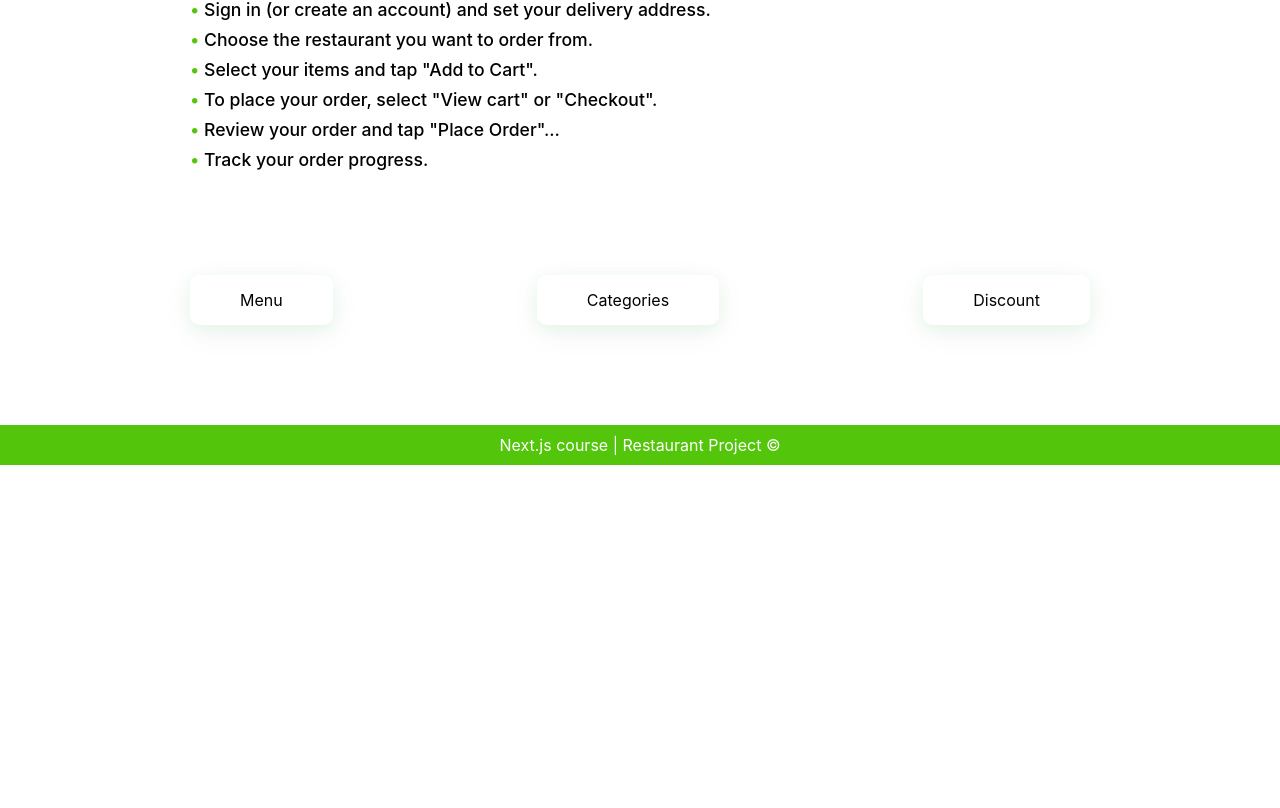
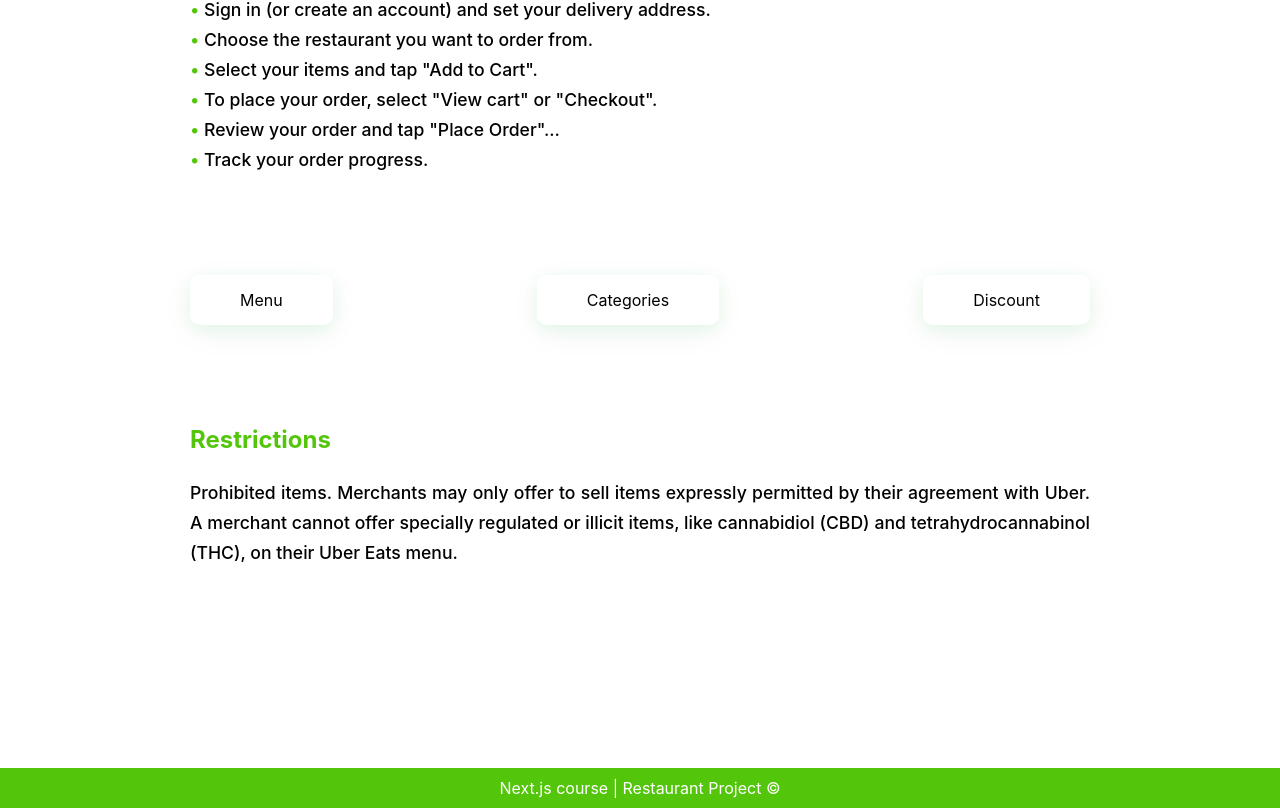
Before and after one commit to shararesadeghi/restaurant-page-with-next, a Next.js app in the folder project/: page / in a window 1280 px wide. Shown: the part 1356-2164 px from the top of the page. Before the commit the page ends 1821 px from the top, so only its background shows below. Built offline with nearby package versions, Linux system fonts and the light colour scheme.

Commit message:
add restrictions to home page

```diff
--- /dev/null
+++ b/project/components/modules/Restrictions.js
@@ -0,0 +1,18 @@
+import React from 'react';
+import styles from 'Restrictions.module.css';
+
+const Restrictions = () => {
+    return (
+        <div className={styles.container}>
+            <h3>Restrictions</h3>
+      <p>
+        Prohibited items. Merchants may only offer to sell items expressly
+        permitted by their agreement with Uber. A merchant cannot offer
+        specially regulated or illicit items, like cannabidiol (CBD) and
+        tetrahydrocannabinol (THC), on their Uber Eats menu.
+      </p>
+        </div>
+    );
+};
+
+export default Restrictions;
--- /dev/null
+++ b/project/components/modules/Restrictions.module.css
@@ -0,0 +1,16 @@
+.container{
+    margin: 100px 0 200px;
+}
+
+.container h3{
+    font-size: 1.5rem;
+    color: #53c60b;
+    margin: 24px 0;
+}
+
+.container p{
+    font-size: 1.1rem;
+    font-weight: 500;
+    text-align: justify;
+    line-height: 30px;
+}
--- a/project/components/templates/HomePage.js
+++ b/project/components/templates/HomePage.js
@@ -6,6 +6,7 @@
 import Companies from '../modules/Companies';
 import Instruction from '../modules/Instruction';
 import Guide from '../modules/Guide';
+import Restrictions from '../modules/Restrictions';
 
 const HomePage = () => {
     return (
@@ -16,6 +17,7 @@
            <Companies/>
            <Instruction/>
            <Guide/>
+           <Restrictions/>
         </div>
     );
 };
```
